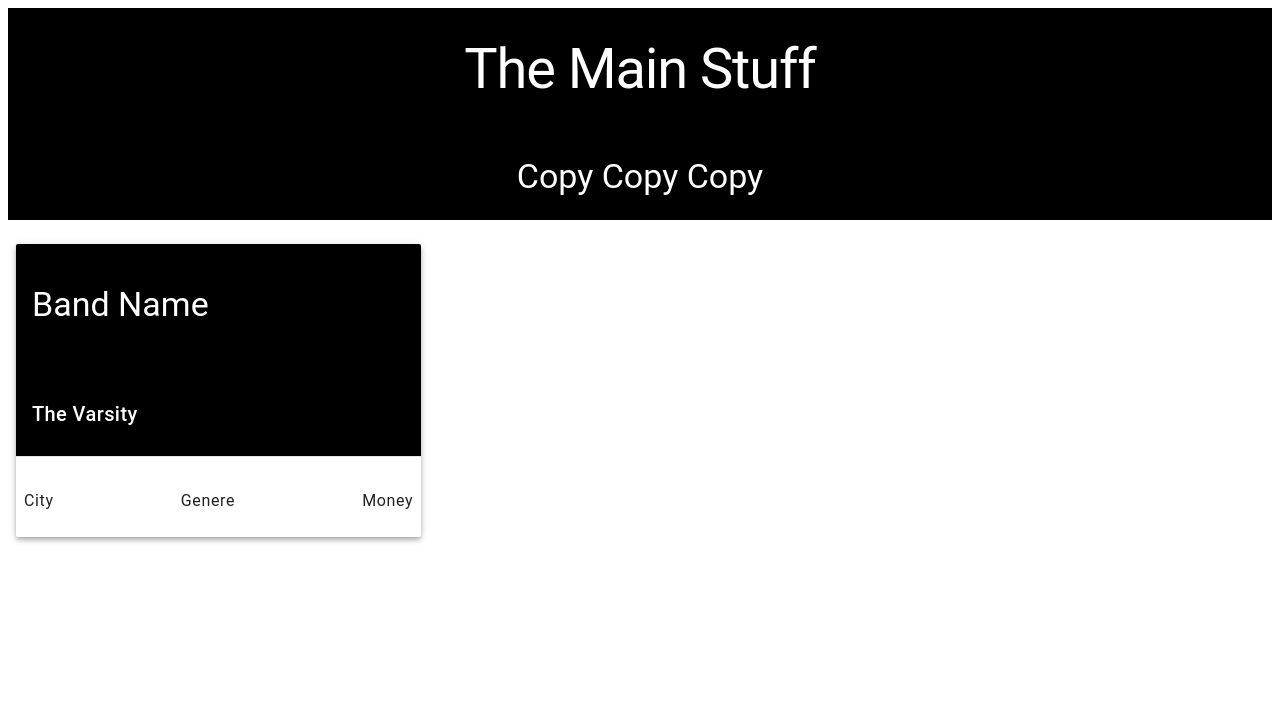
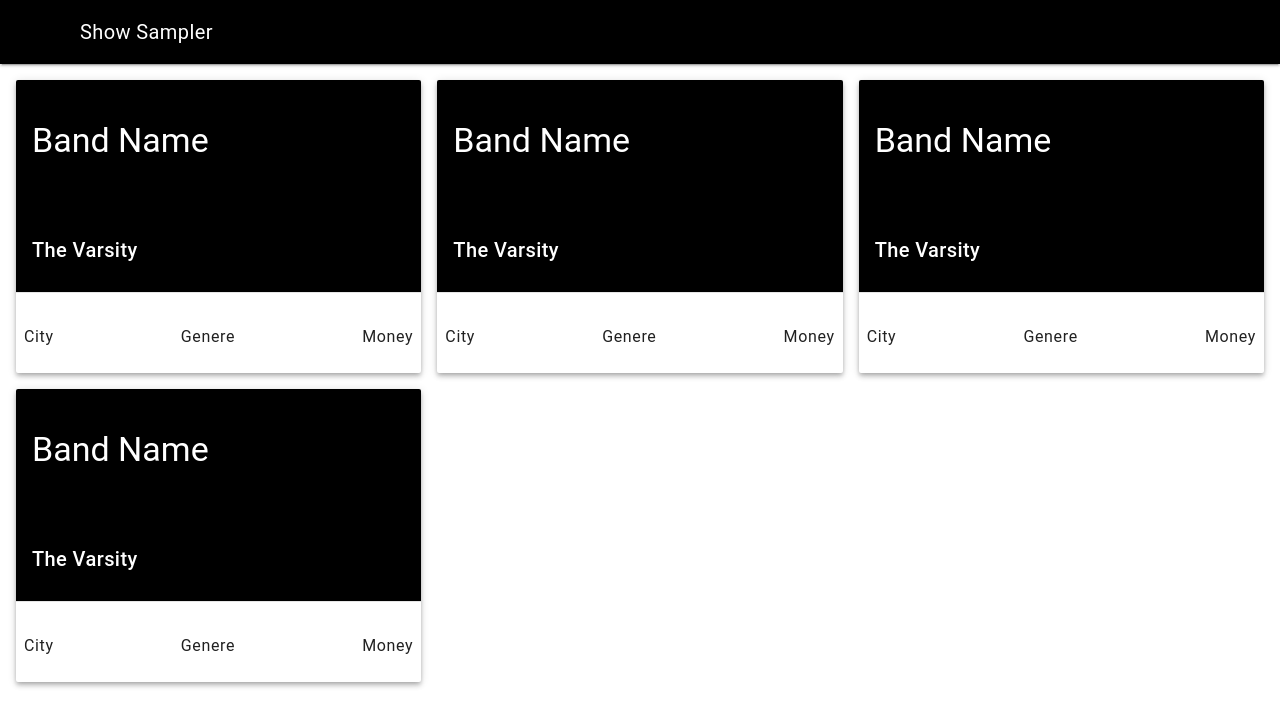
Before and after one commit to osman144/ShowSampler, a website: page index.html in a window 1280 px wide. Drawn offline with nearby package versions, Linux system fonts and the light colour scheme.

Commit message:
added header and basic styles

```diff
--- a/assets/style.css
+++ b/assets/style.css
@@ -13,22 +13,7 @@
     display: flex;
 }
 
-.demo-layout-waterfall .mdl-layout__header-row .mdl-navigation__link:last-of-type  {
-    padding-right: 0;
-  }
 
-.header-h1, .header-h3 {
-    color: white;
-}
-
-.header-content {
-    display: flex;
-    flex-direction: column;
-    align-items: center;
-    justify-content: space-around;
+.header-container {
     background-color: black;
 }
-
-.page-content {
-    overflow: auto;
-}
--- a/index.html
+++ b/index.html
@@ -24,13 +24,18 @@
     <script defer src="https://code.getmdl.io/1.3.0/material.min.js"></script>
 </head>
 <body>
-    <div class="sticky header mdl-cell mdl-cell--12-col mdl-cell--4-col-phone">
-        <div class="header-content">
-            <h1 class="header-h1">The Main Stuff</h1>
-            <h3 class="header-h3">Copy Copy Copy</h3>
-        </div>
-    </div>
-    <div class="page-content">
+    <div class="mdl-layout mdl-js-layout mdl-layout--fixed-header">
+        <header class="mdl-layout__header">
+          <div class="header-container mdl-layout__header-row">
+            <!-- Title -->
+            <span class="mdl-layout-title">Show Sampler</span>
+            <!-- Add spacer, to align navigation to the right -->
+            <div class="mdl-layout-spacer"></div>
+          </div>
+        </header>
+
+    <main class="mdl-layout__content">
+        <div class="page-content">
             <results id="results" class="mdl-grid">
                 <div class="mdl-card mdl-shadow--4dp mdl-cell mdl-cell--4-col mdl-cell--4-col-phone">
                     <div class="mdl-card__title">
@@ -51,7 +56,65 @@
                         <h6>Money</h6>
                     </div>
                 </div>
+                <div class="mdl-card mdl-shadow--4dp mdl-cell mdl-cell--4-col mdl-cell--4-col-phone">
+                    <div class="mdl-card__title">
+                        <h3 class="card-h3">
+                            Band Name
+                        </h3>
+                    </div>
+                    <div class="mdl-card__title">
+                        <h5>
+                        The Varsity
+                        </h5>
+                    </div>
+                    <div class="mdl-card__actions mdl-card--border">
+                        <h6>City</h6>
+                        <div class="mdl-layout-spacer"></div>
+                        <h6>Genere</h6>
+                        <div class="mdl-layout-spacer"></div>
+                        <h6>Money</h6>
+                    </div>
+                </div>
+                <div class="mdl-card mdl-shadow--4dp mdl-cell mdl-cell--4-col mdl-cell--4-col-phone">
+                    <div class="mdl-card__title">
+                        <h3 class="card-h3">
+                            Band Name
+                        </h3>
+                    </div>
+                    <div class="mdl-card__title">
+                        <h5>
+                        The Varsity
+                        </h5>
+                    </div>
+                    <div class="mdl-card__actions mdl-card--border">
+                        <h6>City</h6>
+                        <div class="mdl-layout-spacer"></div>
+                        <h6>Genere</h6>
+                        <div class="mdl-layout-spacer"></div>
+                        <h6>Money</h6>
+                    </div>
+                </div>
+                <div class="mdl-card mdl-shadow--4dp mdl-cell mdl-cell--4-col mdl-cell--4-col-phone">
+                    <div class="mdl-card__title">
+                        <h3 class="card-h3">
+                            Band Name
+                        </h3>
+                    </div>
+                    <div class="mdl-card__title">
+                        <h5>
+                        The Varsity
+                        </h5>
+                    </div>
+                    <div class="mdl-card__actions mdl-card--border">
+                        <h6>City</h6>
+                        <div class="mdl-layout-spacer"></div>
+                        <h6>Genere</h6>
+                        <div class="mdl-layout-spacer"></div>
+                        <h6>Money</h6>
+                    </div>
+                </div>
             </results>
-            </div>
+        </div>
+    </main>
 </body>
 </html>
```
